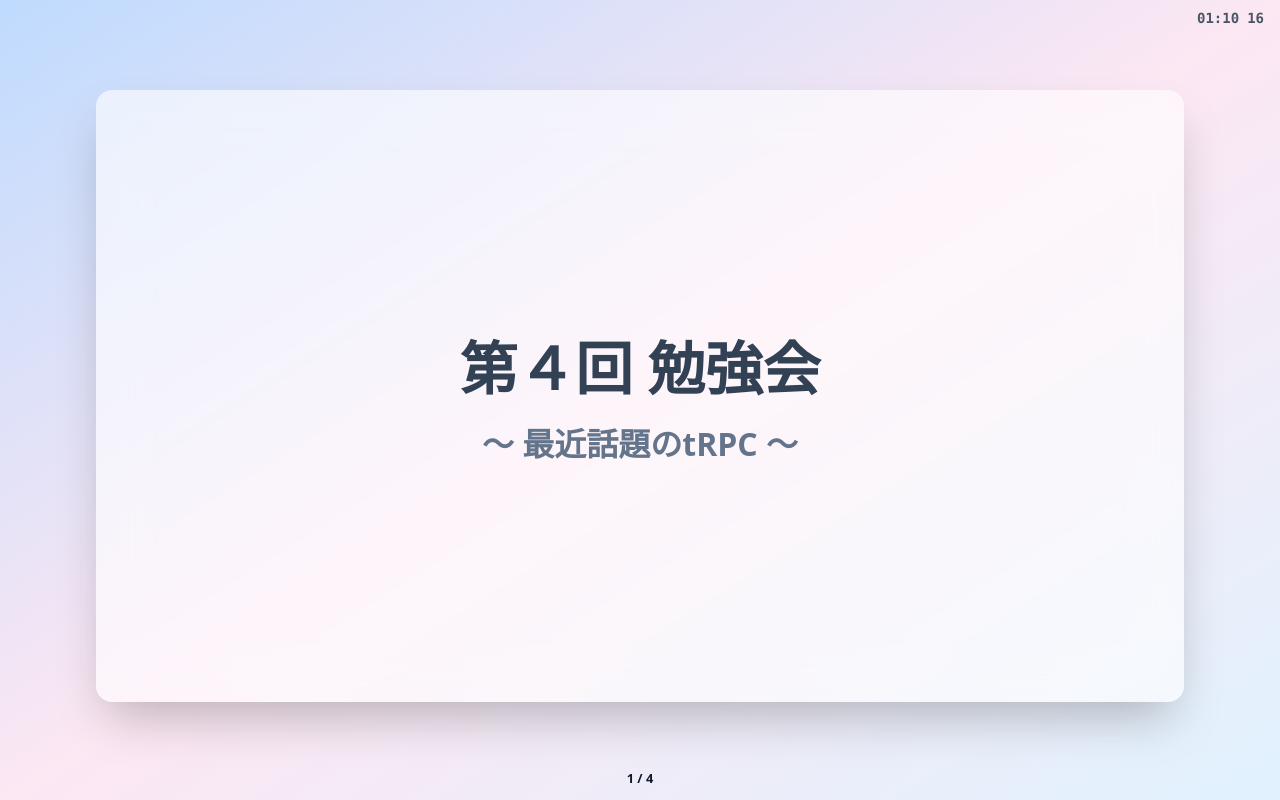
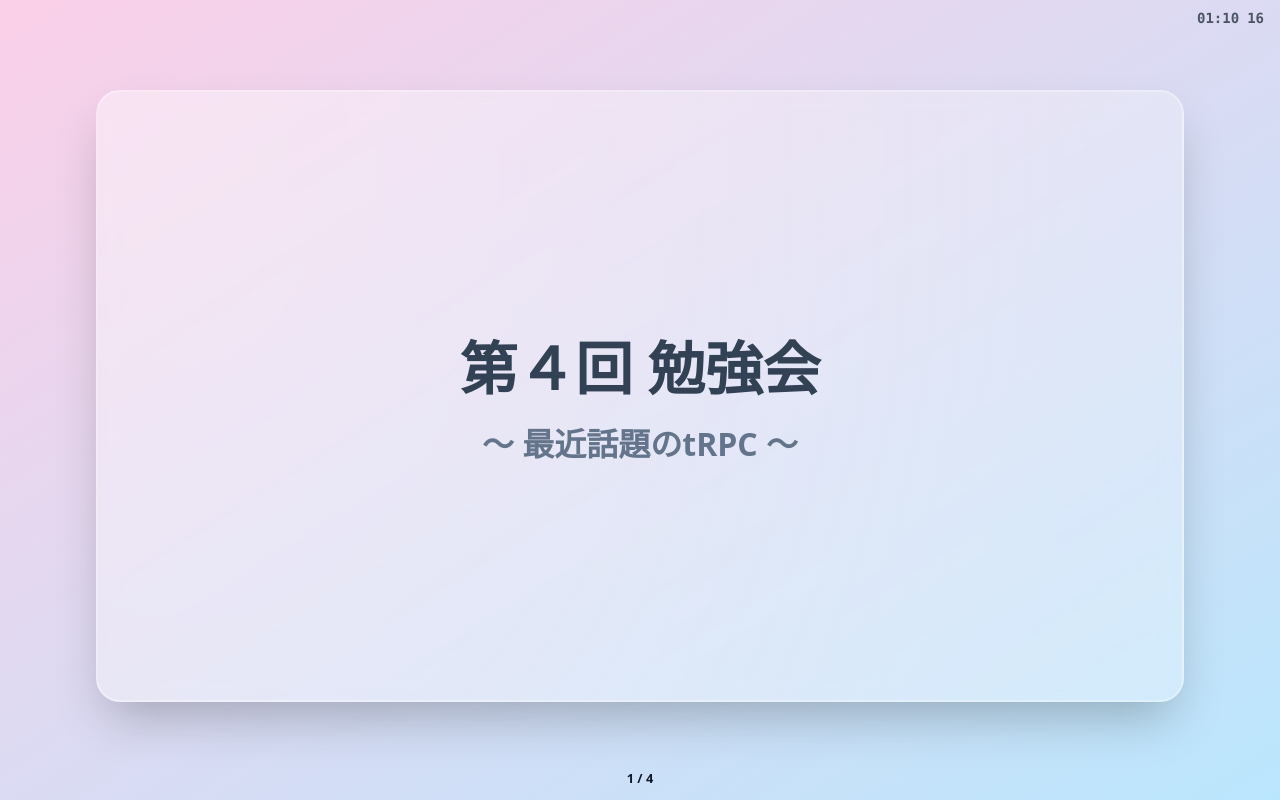
Before and after one commit to ryuji-1to/react-presentation, a React (Vite) app: page / in a window 1280 px wide. Built offline with nearby package versions, Linux system fonts and the light colour scheme.

Commit message:
style: 💄 update

```diff
--- a/index.html
+++ b/index.html
@@ -6,7 +6,7 @@
     <meta name="viewport" content="width=device-width, initial-scale=1.0" />
     <title>Presentation</title>
   </head>
-  <body class="bg-gradient-to-br via-pink-100 from-blue-200 to-sky-100">
+  <body class="bg-gradient-to-br from-pink-200 to-sky-200">
     <div id="root"></div>
     <script type="module" src="/src/main.tsx"></script>
   </body=>
--- a/src/components/slides/WhatIsTrpc.tsx
+++ b/src/components/slides/WhatIsTrpc.tsx
@@ -3,12 +3,14 @@ import { Slide } from '../template/Slide';
 
 export const WhatIsTrpc = () => {
   return (
-    <Slide slideTitle="What's tRPC...???" animation="fadeIn" prose>
-      <p className="flex">
-        <span className="text-2 mr-2">👉</span>
-        <AnchorLink className="text-1.5" href="https://trpc.io/">
-          公式ドキュメント
-        </AnchorLink>
+    <Slide slideTitle="What's tRPC...???" animation="fadeIn" prose className="flex flex-col h-full">
+      <p className="grid place-items-start flex-1">
+        <div>
+          <span className="text-4 mr-2">👉</span>
+          <AnchorLink className="text-3" href="https://trpc.io/">
+            公式ドキュメント
+          </AnchorLink>
+        </div>
       </p>
     </Slide>
   );
--- a/src/components/template/FadeIn.tsx
+++ b/src/components/template/FadeIn.tsx
@@ -9,7 +9,7 @@ export const FadeIn = ({ children, className, ...rest }: Props) => {
   useAnimation().fadeIn();
 
   return (
-    <div {...rest} className={`fadeIn ${className}`}>
+    <div {...rest} className={`fadeIn h-full ${className}`}>
       {children}
     </div>
   );
--- a/src/components/template/Prose.tsx
+++ b/src/components/template/Prose.tsx
@@ -6,7 +6,7 @@ type Props = {
 
 export const Prose = ({ children, className, ...rest }: Props) => {
   return (
-    <div {...rest} className={`prose-lg ${className}`}>
+    <div {...rest} className={`prose-lg h-full ${className || ''}`}>
       {children}
     </div>
   );
--- a/src/components/template/Slide.tsx
+++ b/src/components/template/Slide.tsx
@@ -77,9 +77,7 @@ export const Slide = ({ children, animation, position, prose, slideTitle, resetK
 
   return (
     <div className="flex-1 mx-auto flex items-center">
-      <div className="w-[85vw] aspect-video p-20 bg-white bg-opacity-60 shadow-2xl  rounded-2xl backdrop-blur-xl">
-        {element}
-      </div>
+      <div className="w-[85vw] aspect-video glass p-20 shadow-2xl rounded-3xl">{element}</div>
     </div>
   );
 };
--- a/src/index.css
+++ b/src/index.css
@@ -6,3 +6,13 @@ body,
 html {
   height: 100%;
 }
+
+.glass {
+  background: radial-gradient(
+    84.55% 217.01% at 8.28% 13.52%,
+    rgba(255, 255, 255, 0.4) 0%,
+    rgba(255, 255, 255, 0.28) 100%
+  );
+  border: 2px solid rgba(255, 255, 255, 0.3);
+  backdrop-filter: blur(10px);
+}
--- a/tailwind.config.cjs
+++ b/tailwind.config.cjs
@@ -21,6 +21,9 @@ module.exports = {
       colors: {
         'base-black': '#252525'
       },
+      border: {
+        glass: '1px solid rgba(255, 255, 255, 0.3)'
+      },
       fontSize: {
         4.5: '4.5vw',
         4: '4vw',
```
